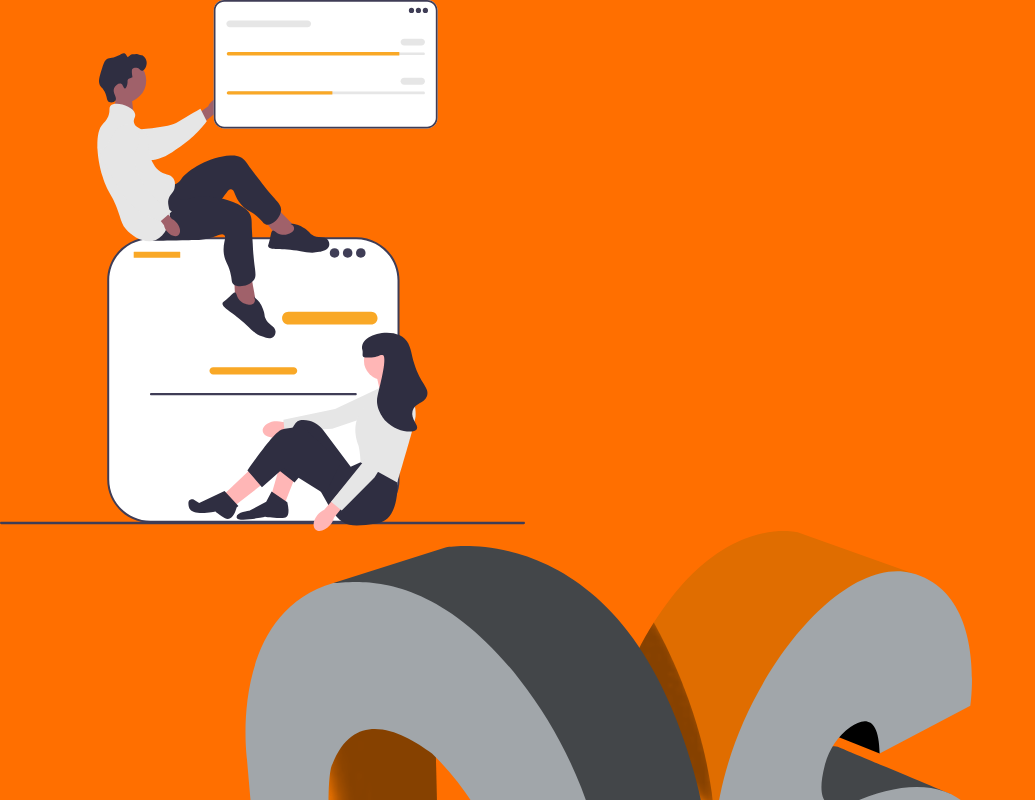
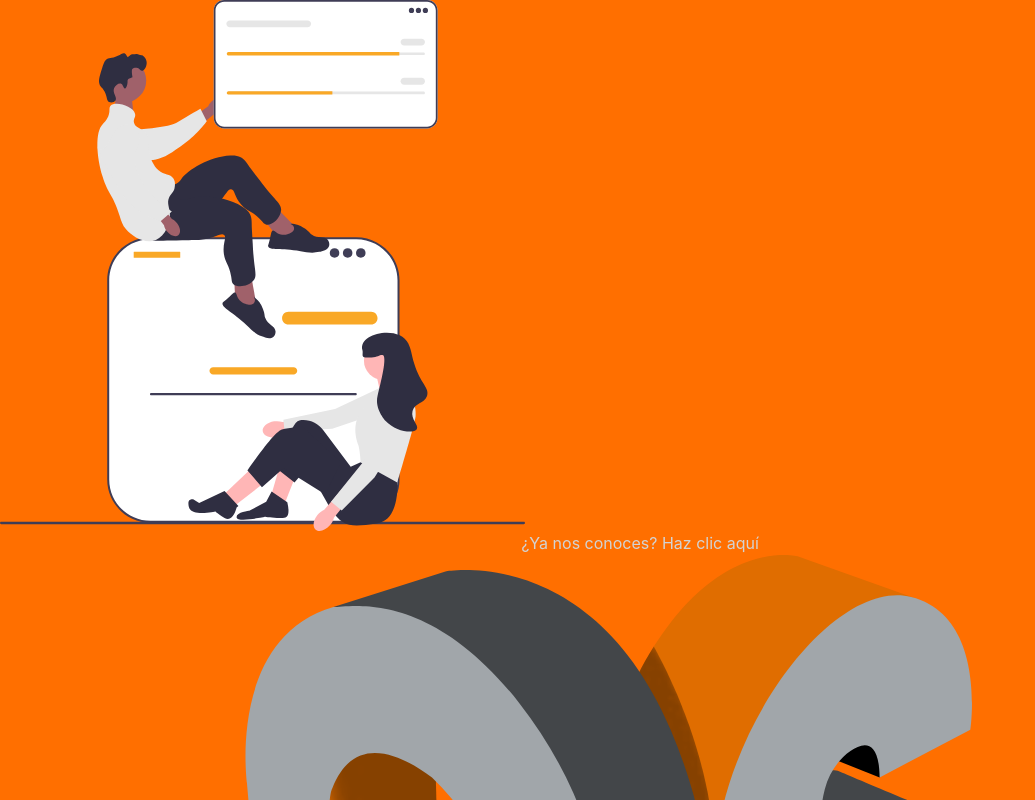
Before and after one commit to JhonLayton21/proofimaster, a React (Vite) app: page /login in a window 1280 px wide. Shown: the whole page, without its empty margins (0-1035 px from the left). Built offline with nearby package versions, Linux system fonts and the light colour scheme.

Commit message:
Link a landing page

```diff
--- a/src/componentes/Login.jsx
+++ b/src/componentes/Login.jsx
@@ -131,8 +131,24 @@ const Login = () => {
         />
       </div>
 
+
       {/* Lado derecho con el formulario de inicio de sesión */}
       <div className="dark:bg-[#242424] bg-white lg:col-span-1 p-6 flex flex-col justify-center items-center lg:h-full">
+      <div className="flex justify-end items-center w-full">
+  <div className="flex flex-wrap items-center justify-between gap-4">
+    <div className="text-sm">
+      <span className="text-slate-400 font-normal">¿Ya nos conoces? </span>
+      <a
+        href="https://proofisillas.com/"
+        target="_blank"
+        rel="noopener noreferrer"
+        className="text-orange-600 hover:text-orange-500 font-semibold cursor-pointer"
+      >
+        Haz clic aquí
+      </a>
+    </div>
+  </div>
+</div>
 
         {/* Logo de la empresa */}
         <img
@@ -185,6 +201,7 @@ const Login = () => {
           </div>
         </div>
 
+
         {/* Botón inicio sesión */}
         <div className="!mt-8 w-full">
           <button
```
